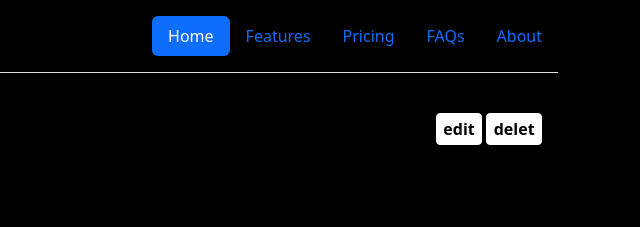
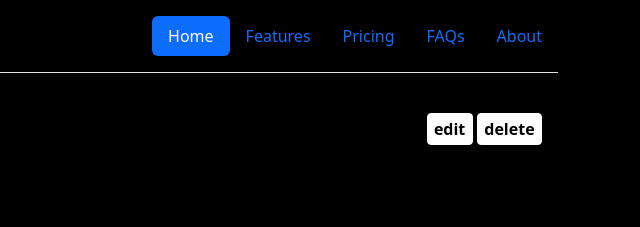
Before and after one commit to sumina729/pp_project2-2, a plain HTML site: page view.html in a window 1280 px wide. Shown: the top 227 px of the page, 640-1280 px from the left. Drawn offline with nearby package versions, Linux system fonts and the light colour scheme.

Commit message:
최종완료

```diff
--- a/view.html
+++ b/view.html
@@ -81,7 +81,7 @@
         <div class="cover-container d-flex w-100 h-100 p-3 mx-auto flex-column">
             <div style="text-align: right;">
                 <a style="color: black;" href="edit.html" class="bt2 btn-lg btn-secondary fw-bold border-white bg-white">edit</a>
-                <button onclick="alerttest()" class="bt2 btn-lg btn-secondary fw-bold border-white bg-white" >delet</button>
+                <button onclick="alerttest()" class="bt2 btn-lg btn-secondary fw-bold border-white bg-white" >delete</button>
 
             </div>
 
```
